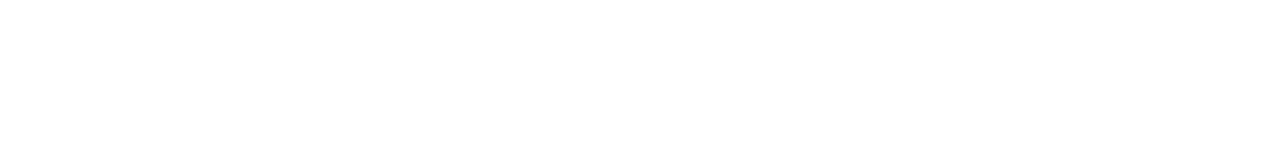
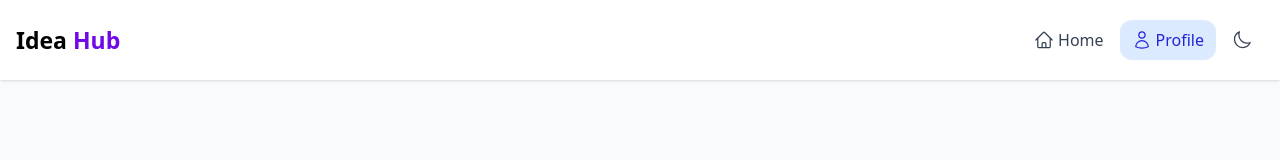
Before and after one commit to Choklitos21/Group-Activity-CRUDZASO-IdeaHub, a plain HTML site: page pages/profile/profile.html in a window 1280 px wide. Drawn offline with nearby package versions, Linux system fonts and the light colour scheme.

Commit message:
feat(profile): add navbar for profile

```diff
--- a/pages/profile/profile.html
+++ b/pages/profile/profile.html
@@ -1,10 +1,49 @@
 <!DOCTYPE html>
 <html lang="en">
-<head>
-    <meta charset="UTF-8">
-    <title>Title</title>
-</head>
-<body>
+    <head>
+        <meta charset="UTF-8">
+        <meta name="viewport" content="width=device-width, initial-scale=1.0">
+        <script src="https://cdn.jsdelivr.net/npm/@tailwindcss/browser@4"></script>
+        <link rel="stylesheet" href="./profile_styles.css">
+        <title>Profile | IdeaHub</title>
+    </head>
+    <body class="bg-gray-50">
+        <header class="bg-white shadow">
+            <nav class="flex items-center justify-between px-4 py-3 h-20">
+                <h1 class="text-[23px] font-bold">Idea <span
+                        class="text-violet-700">Hub</span></h1>
 
-</body>
+                <!--right icons-->
+                <div class="flex items-center gap-4 px-3 py-2">
+                    <div class="flex items-center gap-1 text-gray-700">
+                        <svg xmlns="http://www.w3.org/2000/svg" fill="none"
+                            viewBox="0 0 24 24" stroke-width="1.5"
+                            stroke="currentColor" class="size-5">
+                            <path stroke-linecap="round" stroke-linejoin="round"
+                                d="m2.25 12 8.954-8.955c.44-.439 1.152-.439 1.591 0L21.75 12M4.5 9.75v10.125c0 .621.504 1.125 1.125 1.125H9.75v-4.875c0-.621.504-1.125 1.125-1.125h2.25c.621 0 1.125.504 1.125 1.125V21h4.125c.621 0 1.125-.504 1.125-1.125V9.75M8.25 21h8.25" />
+                        </svg>
+                        <button title="Go Home" class="">Home</button>
+                    </div>
+                    <div class="flex items-center gap-1 active bg-blue-100 rounded-xl px-3 py-2">
+                        <svg xmlns="http://www.w3.org/2000/svg" fill="none"
+                            viewBox="0 0 24 24" stroke-width="1.5"
+                            stroke="currentColor" class="icon-active size-5">
+                            <path stroke-linecap="round" stroke-linejoin="round"
+                                d="M15.75 6a3.75 3.75 0 1 1-7.5 0 3.75 3.75 0 0 1 7.5 0ZM4.501 20.118a7.5 7.5 0 0 1 14.998 0A17.933 17.933 0 0 1 12 21.75c-2.676 0-5.216-.584-7.499-1.632Z" />
+                        </svg>
+                        <button title="Go Profile">Profile</button>
+                    </div>
+                    <button title="Dark Mode" class="text-gray-700"><svg
+                            xmlns="http://www.w3.org/2000/svg" fill="none"
+                            viewBox="0 0 24 24" stroke-width="1.5"
+                            stroke="currentColor" class="size-5">
+                            <path stroke-linecap="round" stroke-linejoin="round"
+                                d="M21.752 15.002A9.72 9.72 0 0 1 18 15.75c-5.385 0-9.75-4.365-9.75-9.75 0-1.33.266-2.597.748-3.752A9.753 9.753 0 0 0 3 11.25C3 16.635 7.365 21 12.75 21a9.753 9.753 0 0 0 9.002-5.998Z" />
+                        </svg>
+                    </button>
+                </div>
+            </nav>
+        </header>
+        <script src="../../js/profile.js"></script>
+    </body>
 </html>
--- a/pages/profile/profile_styles.css
+++ b/pages/profile/profile_styles.css
@@ -0,0 +1,4 @@
+.active{
+    color: rgb(33, 36, 219);
+    font-weight: 400;
+}
```
